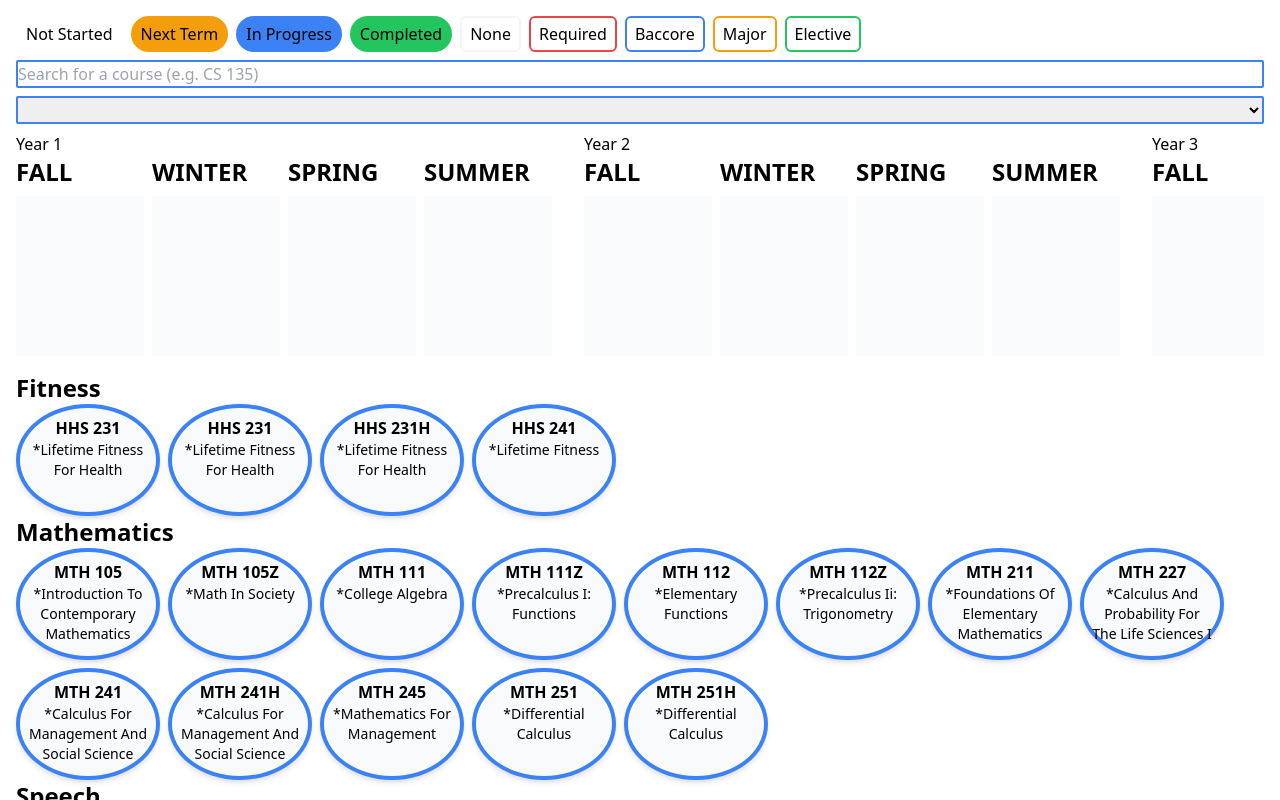
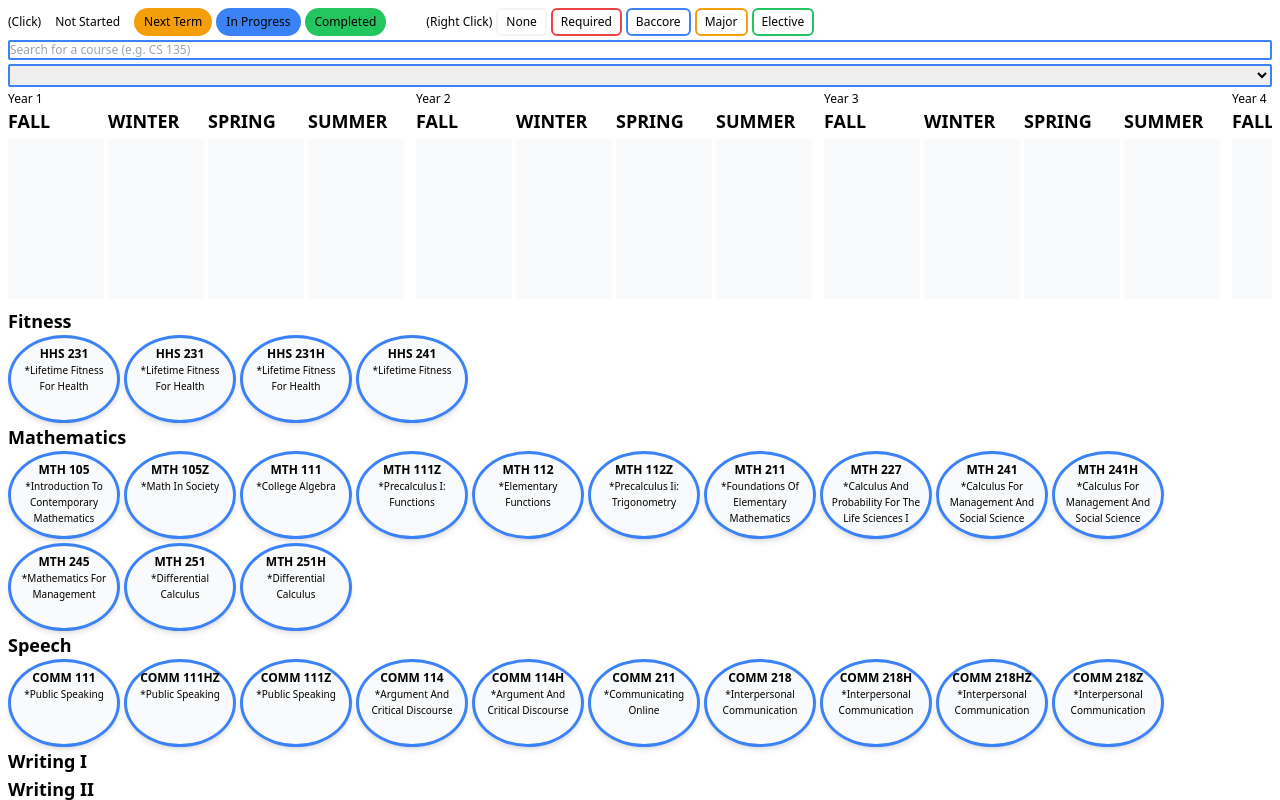
Before and after one commit to AidanSchmitigal/OSU-Class-Planner, a SvelteKit app: page / in a window 1280 px wide. Shown: the top 800 px of the page. Built offline with nearby package versions, Linux system fonts and the light colour scheme.

Commit message:
Shrink everything

```diff
--- a/src/routes/+layout.svelte
+++ b/src/routes/+layout.svelte
@@ -21,7 +21,8 @@
         <line x1={startingPosition.x} y1={startingPosition.y} x2={endingPosition.x} y2={endingPosition.y} stroke="red" marker-end="url(#arrow)" stroke-width="5" />
 
         {#if endingPosition.x < 0 || endingPosition.x > innerWidth || endingPosition.y < 0 || endingPosition.y > innerHeight}
-          <text x={endingPosition.x < 0 ? 50 : endingPosition.x > innerWidth ? innerWidth - 50 : endingPosition.x} y={endingPosition.y < 0 ? 25 : endingPosition.y > innerHeight ? innerHeight - 25 : endingPosition.y} fill="red" font-size="20" font-weight="bold" text-anchor="middle" dominant-baseline="middle">{$hoverCourse.discipline} {$hoverCourse.code}</text>
+          <rect x={endingPosition.x < 0 ? 0 : endingPosition.x > innerWidth ? innerWidth - 100 : endingPosition.x - 50} y={endingPosition.y < 0 ? 0 : endingPosition.y > innerHeight ? innerHeight - 50 : endingPosition.y - 25} width="100" height="20" fill="white" />
+          <text x={endingPosition.x < 0 ? 0 : endingPosition.x > innerWidth ? innerWidth - 100 : endingPosition.x - 50} y={endingPosition.y < 0 ? 0 : endingPosition.y > innerHeight ? innerHeight - 50 : endingPosition.y - 25} fill="red" font-size="20" font-family="monospace" dominant-baseline="hanging" text-anchor="start">{prerequisite.discipline}_{prerequisite.code}</text>
         {/if}
 
         <!-- Add a circle where the mouse is -->
@@ -32,6 +33,6 @@
     {/each}
   </svg>
 {/if}
-<div class="p-4 gap-2 flex flex-col">
+<div class="p-2 gap-1 flex flex-col text-xs">
   <slot />
 </div>
--- a/src/routes/+page.svelte
+++ b/src/routes/+page.svelte
@@ -37,10 +37,13 @@
   }
 </script>
 
-<div class="flex gap-2">
+<div class="flex gap-1 items-center">
+  (Click)
   {#each [Status.NOT_STARTED, Status.NEXT_TERM, Status.IN_PROGRESS, Status.COMPLETED] as status}
     <div class={`p-1 px-2 border-2 border-transparent rounded-full capitalize ${status.style}`}>{status.value.toLowerCase().replace('_', ' ')}</div>
   {/each}
+  <div class="w-8" />
+  (Right Click)
   {#each [Requirement.NONE, Requirement.REQUIRED, Requirement.BACCORE, Requirement.MAJOR, Requirement.ELECTIVE] as requirement}
     <div class={`p-1 px-2 rounded-md capitalize border-2 ${requirement.style}`}>{requirement.value.toLowerCase().replace('_', ' ')}</div>
   {/each}
@@ -77,16 +80,16 @@
     }} />
 {/if}
 
-<div class="flex overflow-x-scroll gap-8">
+<div class="flex overflow-x-scroll gap-3">
   {#each [0, 1, 2, 3] as year}
     <div class="flex flex-col">
       Year {year + 1}
-      <div class="flex gap-2 h-full">
+      <div class="flex gap-1 h-full">
         {#each Object.values(Term) as term}
-          <div class="flex-col flex gap-2 h-full">
-            <span class="text-2xl font-bold capitalize">{term}</span>
+          <div class="flex-col flex gap-1 h-full">
+            <span class="text-lg font-bold capitalize">{term}</span>
             <div
-              class="flex p-2 flex-col gap-2 min-w-[8rem] min-h-[10rem] bg-gray-50 h-full"
+              class="flex p-2 flex-col gap-1 min-w-[6rem] min-h-[10rem] bg-gray-50 h-full"
               class:hovering={hoveringOver?.year === year && hoveringOver?.term === term}
               role="group"
               on:dragenter={() => {
@@ -135,10 +138,10 @@
 
 <div>
   {#each baccores as baccore}
-    <p class="text-2xl font-bold capitalize">
+    <p class="text-lg font-bold capitalize">
       {baccore.title}
     </p>
-    <div class="flex flex-wrap gap-2">
+    <div class="flex flex-wrap gap-1">
       {#each baccore.courses as course}
         {@const courseData = getCourseData(course.discipline, course.number)}
         {#if courseData && !hasCourse(course.discipline, course.number)}
--- a/src/routes/CourseComponent.svelte
+++ b/src/routes/CourseComponent.svelte
@@ -12,7 +12,7 @@
   on:dragstart
   on:mouseenter={() => ($hoverCourse = course)}
   on:mouseleave={() => ($hoverCourse = null)}
-  class={`${course.requirement.style}  bg-gray-50 flex-shrink-0 relative border-4 p-2 rounded-[50%] shadow-md flex flex-col w-36 h-28 justify-start items-center`}
+  class={`${course.requirement.style}  bg-gray-50 flex-shrink-0 relative border-[3px] p-2 rounded-[50%] shadow-md flex flex-col w-28 h-[5.5rem] justify-start items-center`}
   on:click={() => {
     course.status = nextStatus(course.status);
     updateCourse(course);
@@ -21,7 +21,7 @@
     course.requirement = nextRequirement(course.requirement);
     updateCourse(course);
   }}>
-  <div class={`${course.status.style} rounded-full absolute top-0 right-0 w-8 h-8`} />
+  <div class={`${course.status.style} rounded-full absolute top-0 right-0 w-6 h-6`} />
   <span class="uppercase font-bold">{course.discipline} {course.code}</span>
-  <span class="text-sm text-center capitalize">{course.title.toLowerCase()}</span>
+  <span class="text-[10px] text-center capitalize">{course.title.toLowerCase()}</span>
 </button>
```
